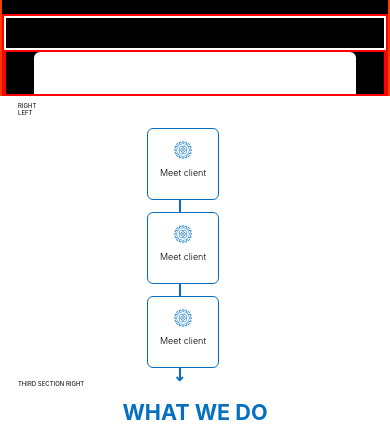
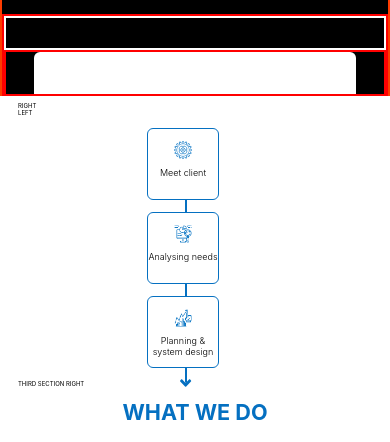
Before and after one commit to habinezadalvan/advanced-react-app, a React (Create React App) app: page / in a window 390 px wide. Shown: the part 820-1262 px from the top of the page. Built offline with nearby package versions, Linux system fonts and the light colour scheme; a web font is replaced by a local one.

Commit message:
adjusting arrow of small cards in the center

```diff
--- a/src/components/thirdSection/index.js
+++ b/src/components/thirdSection/index.js
@@ -1,6 +1,8 @@
 import React from "react";
 import MainCard from "../common/MainCard";
 import automate from "../../assets/images/automation.png";
+import analysis from "../../assets/images/analysis.png";
+import future from "../../assets/images/future.png";
 import Arrow from "../common/Arrow";
 
 const ThirdSection = () => {
@@ -14,13 +16,13 @@ const ThirdSection = () => {
             classname="small-main-card"
           />
           <MainCard
-            imageSrc={automate}
-            text="Meet client"
+            imageSrc={analysis}
+            text="Analysing needs"
             classname="small-main-card"
           />
           <MainCard
-            imageSrc={automate}
-            text="Meet client"
+            imageSrc={future}
+            text="Planning & system design"
             classname="small-main-card"
           />
         </div>
--- a/src/sass/components/_arrow.scss
+++ b/src/sass/components/_arrow.scss
@@ -7,15 +7,16 @@
     left: 4rem;
     z-index: -3;
     &__stiff{
-        flex-basis: 95%;
-        height: .3rem;
+        flex-basis: 98%;
+        height: .4rem;
         background-color: $color-primary-dark-blue;
         margin-right: -.7rem;
 
     }
     &__pointer-right{
         flex-basis: 5%;
-        font-size: 2rem;
+        font-size: 3rem;
+        font-weight: 300;
         color: $color-primary-dark-blue;
         z-index: 0;
 
@@ -28,20 +29,26 @@
 
     @include responsive(phone){
         top: 2rem;
-        left: 44%;
+        left: 0;
         height: 100%;
-        width: 1.5rem;
+        width: 100%;
         flex-direction: column;
+        padding-right: 3rem;
+
         &__stiff{
             border: 1px solid $color-primary-dark-blue;
+            border-radius: 1rem;
+            margin-left: -.6rem;
+
         }
         &__pointer-right{
             display: none;
         }
         &__pointer-down{
             display: block;
-            margin-top: -1.3rem;
-            margin-right: -.6rem;
+            @include positioningContent(center, center);
+            margin-top: -1.5rem;
+
         }
     }
 }
--- a/src/sass/components/_percentageCard.scss
+++ b/src/sass/components/_percentageCard.scss
@@ -26,11 +26,12 @@
 
     @include responsive(tab-port){
         width: 100%;
+        margin-top: -4rem;
+
     }
 
     .top-left{
         border-right: 1px solid $color-gray-opacity-40;
-        // @include animation(moveInLeftShort);
     }
     .top-right{
         border-bottom: 1px solid $color-gray-opacity-40;
--- a/src/sass/layouts/_thirdsection.scss
+++ b/src/sass/layouts/_thirdsection.scss
@@ -12,9 +12,10 @@
       }
 
       @include responsive(phone){
+
           &__container{
-              flex-direction: column;
-
+            @include positioningContent(center, center);
+            flex-direction: column;
           }
       }
     }
--- a/src/styles/styles.css
+++ b/src/styles/styles.css
@@ -204,13 +204,14 @@ body {
   left: 4rem;
   z-index: -3; }
   .arrow__stiff {
-    flex-basis: 95%;
-    height: .3rem;
+    flex-basis: 98%;
+    height: .4rem;
     background-color: #0570c1;
     margin-right: -.7rem; }
   .arrow__pointer-right, .arrow__pointer-down {
     flex-basis: 5%;
-    font-size: 2rem;
+    font-size: 3rem;
+    font-weight: 300;
     color: #0570c1;
     z-index: 0; }
   .arrow__pointer-down {
@@ -218,18 +219,23 @@ body {
   @media (max-width: 37.5em) {
     .arrow {
       top: 2rem;
-      left: 44%;
+      left: 0;
       height: 100%;
-      width: 1.5rem;
-      flex-direction: column; }
+      width: 100%;
+      flex-direction: column;
+      padding-right: 3rem; }
       .arrow__stiff {
-        border: 1px solid #0570c1; }
+        border: 1px solid #0570c1;
+        border-radius: 1rem;
+        margin-left: -.6rem; }
       .arrow__pointer-right, .arrow__pointer-down {
         display: none; }
       .arrow__pointer-down {
         display: block;
-        margin-top: -1.3rem;
-        margin-right: -.6rem; } }
+        display: flex;
+        align-items: center;
+        justify-content: center;
+        margin-top: -1.5rem; } }
 
 .btn {
   height: 3.5rem;
@@ -324,7 +330,8 @@ body {
           font-size: 4rem; } }
   @media (max-width: 56.25em) {
     .percentage-card-container {
-      width: 100%; } }
+      width: 100%;
+      margin-top: -4rem; } }
   .percentage-card-container .top-left {
     border-right: 1px solid rgba(128, 128, 128, 0.472); }
   .percentage-card-container .top-right {
@@ -682,6 +689,9 @@ body {
       justify-content: start; }
     @media (max-width: 37.5em) {
       .third-section--left__container {
+        display: flex;
+        align-items: center;
+        justify-content: center;
         flex-direction: column; } }
   .third-section--right {
     flex-basis: 60%; }
```
